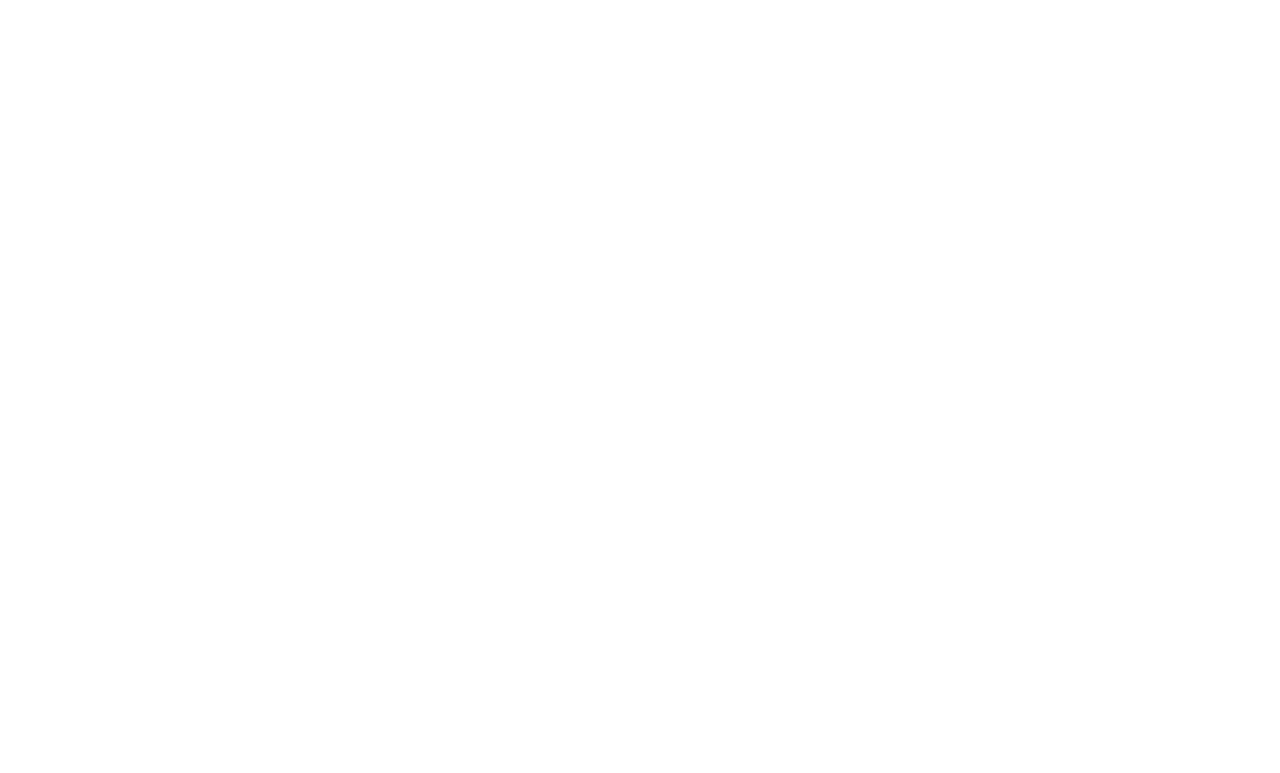
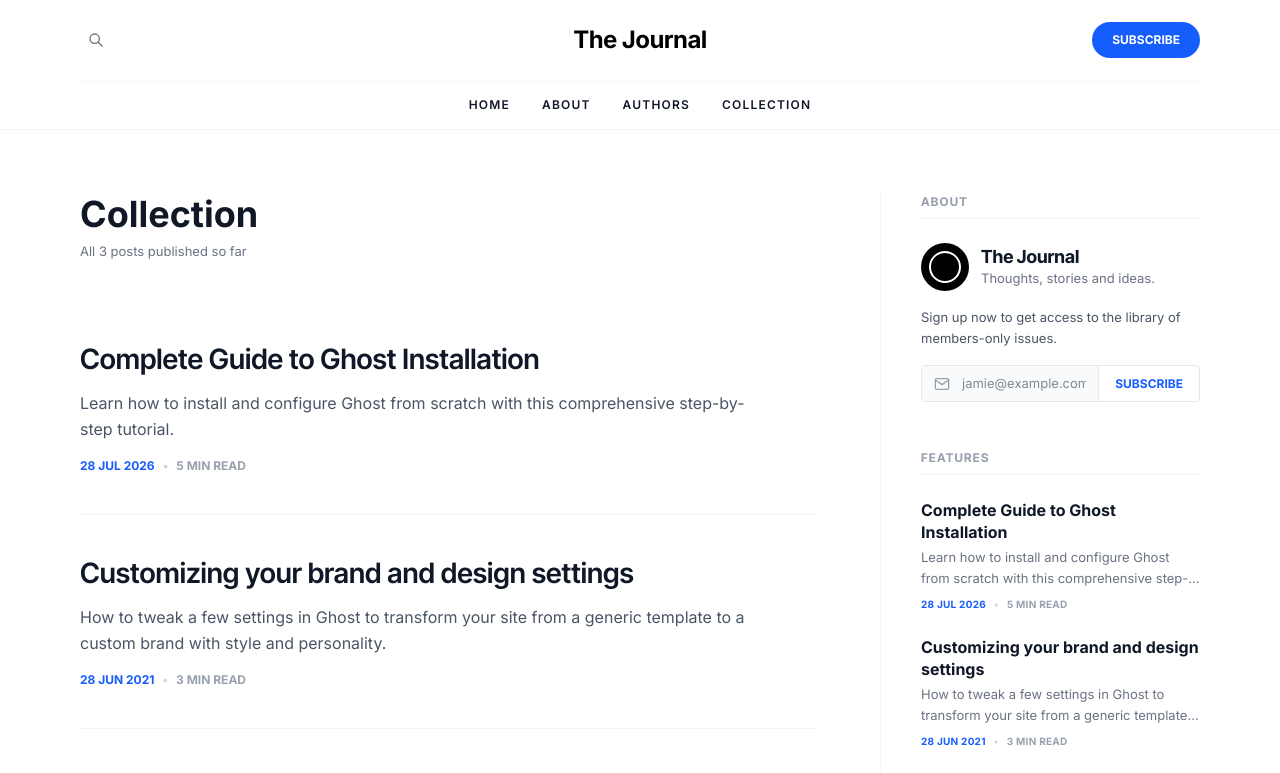
Before and after one commit to gabriersdev/journal-template, a Next.js app: page /collection in a window 1280 px wide. Before the commit this address had no page. Shown: the top 773 px of the page. Built offline with nearby package versions, Linux system fonts and the light colour scheme.

Commit message:
feat: resolvendo TODO e refinando UI

```diff
--- a/app/about/page.tsx
+++ b/app/about/page.tsx
@@ -8,9 +8,10 @@ import {PostCard} from '@/components/post-card';
 import {NewsletterSection} from '@/components/newsletter';
 import {Metadata} from 'next';
 import {appConfigs} from "@/resources/resources";
+import {PageHeading} from '@/components/page-heading';
 
 export const metadata: Metadata = {
-  title: 'About | The Journal',
+  title: `About | ${appConfigs["app-name"]}`,
   description: 'Learn more about The Journal, our mission, and the stories we share.',
 };
 
@@ -33,12 +34,10 @@ export default function About() {
       <main className="container mx-auto px-4 max-w-6xl pt-16">
         <div className="flex flex-col lg:flex-row">
           <div className="w-full lg:flex-1 lg:pr-16">
-            <div className="mb-10">
-              <h1 className="text-4xl font-bold font-inter mb-2">About us</h1>
-              <p className="text-gray-500 text-sm">
-                {appConfigs["app-name"]}
-              </p>
-            </div>
+            <PageHeading
+              title="About us"
+              description={appConfigs["app-name"]}
+            />
 
             <div className="markdown-content">
               <p>
--- a/app/author/[slug]/page.tsx
+++ b/app/author/[slug]/page.tsx
@@ -7,6 +7,8 @@ import {PostCard} from '@/components/post-card';
 import {NewsletterSection} from '@/components/newsletter';
 import {getAuthorBySlug} from '@/resources/authors';
 import {notFound} from 'next/navigation';
+import {PageHeading} from '@/components/page-heading';
+import {appConfigs} from "@/resources/resources";
 
 export async function generateMetadata({params}: { params: Promise<{ slug: string }> }) {
   const resolvedParams = await params;
@@ -15,7 +17,7 @@ export async function generateMetadata({params}: { params: Promise<{ slug: strin
     return {title: 'Author Not Found'};
   }
   return {
-    title: `${author.name} | The Journal`,
+    title: `${author.name} | ${appConfigs["app-name"]}`,
     description: author.bio,
   };
 }
@@ -48,12 +50,10 @@ export default async function AuthorPage({params}: { params: Promise<{ slug: str
 
           {/* Main Content Area */}
           <div className="w-full lg:flex-1 lg:pr-16">
-            <div className="mb-10">
-              <h1 className="text-4xl font-bold font-inter mb-2">Posts by {author.name}</h1>
-              <p className="text-gray-500 text-sm">
-                {posts.length} {posts.length === 1 ? 'post' : 'posts'} published
-              </p>
-            </div>
+            <PageHeading
+              title={`Posts by ${author.name}`}
+              description={`${posts.length} ${posts.length === 1 ? 'post' : 'posts'} published`}
+            />
 
             {posts.length > 0 ? (
               <div className="flex flex-col">
--- /dev/null
+++ b/app/collection/page.tsx
@@ -0,0 +1,57 @@
+import React from 'react';
+import {getPosts, getTopics} from '@/libs/mdx';
+import {Header} from '@/components/header';
+import {Footer} from '@/components/footer';
+import {Sidebar} from '@/components/sidebar';
+import {PostCard} from '@/components/post-card';
+import {NewsletterSection} from '@/components/newsletter';
+import {Metadata} from 'next';
+import {PageHeading} from '@/components/page-heading';
+import {appConfigs} from "@/resources/resources";
+
+export const metadata: Metadata = {
+  title: `Collection | ${appConfigs["app-name"]}`,
+  description: 'All posts from The Journal.',
+};
+
+export default function CollectionPage() {
+  const posts = getPosts();
+  const topics = getTopics();
+
+  const features = posts.slice(0, 4).map(p => ({
+    title: p.metadata.title,
+    description: p.metadata.description,
+    date: p.metadata.date,
+    readTime: p.metadata.readTime,
+    slug: p.slug
+  }));
+
+  return (
+    <div className="bg-white min-h-screen text-gray-900 font-sans">
+      <Header/>
+
+      <main className="container mx-auto px-4 max-w-6xl pt-16">
+        <div className="flex flex-col lg:flex-row">
+
+          <div className="w-full lg:flex-1 lg:pr-16">
+            <PageHeading
+              title="Collection"
+              description={`All ${posts.length} posts published so far`}
+            />
+
+            <div className="flex flex-col mt-8">
+              {posts.map((post) => (
+                <PostCard key={post.slug} slug={post.slug} metadata={post.metadata}/>
+              ))}
+            </div>
+          </div>
+
+          <Sidebar features={features} topics={topics}/>
+        </div>
+      </main>
+
+      <NewsletterSection/>
+      <Footer/>
+    </div>
+  );
+}
--- /dev/null
+++ b/app/subscribe/page.tsx
@@ -0,0 +1,27 @@
+import React from 'react';
+import {Header} from '@/components/header';
+import {Footer} from '@/components/footer';
+import {NewsletterSection} from '@/components/newsletter';
+import {Metadata} from 'next';
+import {appConfigs} from "@/resources/resources";
+
+export const metadata: Metadata = {
+  title: `Subscribe | ${appConfigs["app-name"]}`,
+  description: 'Subscribe to our newsletter.',
+};
+
+export default function SubscribePage() {
+  return (
+    <div className=" text-gray-900 font-sans">
+      <Header/>
+
+      <main className="bg-blue-600 flex items-center justify-center">
+        <div className={"mb-16 mt-20 pb-28"}>
+          <NewsletterSection/>
+        </div>
+      </main>
+
+      <Footer/>
+    </div>
+  );
+}
--- a/app/topic/[topic-name]/page.tsx
+++ b/app/topic/[topic-name]/page.tsx
@@ -6,6 +6,8 @@ import {Sidebar} from '../../../components/sidebar';
 import {PostCard} from '../../../components/post-card';
 import {NewsletterSection} from '../../../components/newsletter';
 import {Metadata} from 'next';
+import {PageHeading} from '../../../components/page-heading';
+import {appConfigs} from "@/resources/resources";
 
 type Props = {
   params: Promise<{ 'topic-name': string }>;
@@ -18,7 +20,7 @@ export async function generateMetadata({params}: Props): Promise<Metadata> {
   const formattedTopic = displayTopic.charAt(0).toUpperCase() + displayTopic.slice(1);
 
   return {
-    title: `${formattedTopic} | The Journal`,
+    title: `${formattedTopic} | ${appConfigs["app-name"]}`,
     description: `Posts related to ${formattedTopic}`,
   };
 }
@@ -58,12 +60,10 @@ export default async function TopicPage({params}: Props) {
 
           {/* Main Content Area */}
           <div className="w-full lg:flex-1 lg:pr-16">
-            <div className="mb-10">
-              <h1 className="text-4xl font-bold text-gray-900 mb-2">Topic: {formattedTopic}</h1>
-              <p className="text-gray-500 text-sm">
-                {posts.length || "No"} {posts.length === 1 ? 'post' : 'posts'} found
-              </p>
-            </div>
+            <PageHeading
+              title={`Topic: ${formattedTopic}`}
+              description={`${posts.length || "No"} ${posts.length === 1 ? 'post' : 'posts'} found`}
+            />
 
             {posts.length > 0 ? (
               <div className="flex flex-col mt-8">
--- a/components/header.tsx
+++ b/components/header.tsx
@@ -1,6 +1,7 @@
 import Link from 'next/link';
 import {getPosts} from '@/libs/mdx';
 import {SearchModal} from './search-modal';
+import {appConfigs} from "@/resources/resources";
 
 export function Header() {
   const posts = getPosts();
@@ -10,20 +11,19 @@ export function Header() {
       <div className="container mx-auto px-4 max-w-6xl">
         <div className="flex items-center justify-between h-20">
           {/* Left spacer for centering logo */}
-          <div className="w-1/3 flex items-center">
+          <div className="w-1/3  flex items-center">
             <SearchModal posts={posts}/>
           </div>
 
           {/* Logo */}
           <div className="w-1/3 text-center">
             <Link href="/" className="text-2xl font-bold tracking-tight text-black">
-              The Journal
+              {appConfigs["app-name"]}
             </Link>
           </div>
 
           {/* Right actions */}
-          {/*TODO - criar diretório /subscribe para inscrição à newsletter que use o componente Newsletter variante "large"*/}
-          <div className="w-1/3 flex justify-end items-center space-x-4">
+          <div className="w-1/3 invisible md:visible md:flex justify-end items-center space-x-4">
             <Link
               href="/subscribe"
               className="bg-blue-600 hover:bg-blue-700 text-white text-xs font-bold uppercase px-5 py-2.5 rounded-full transition-colors"
@@ -34,18 +34,17 @@ export function Header() {
         </div>
 
         {/* Bottom Navigation */}
-        <nav className="flex justify-center space-x-8 py-4 border-t border-gray-50">
+        <nav className="flex justify-center space-x-8 py-4 border-t border-gray-50 line-clamp-1">
           {[
             ['Home', '/'],
             ['About', '/about'],
             ['Authors', '/authors'],
-            // TODO - criar diretório /collection com TODOS os posts (implementar forma de listagem sem limite de 5)
             ['Collection', '/collection'],
-          ].map(([label, href]) => (
+          ].map(([label, href], i, self) => (
             <Link
-              key={label}
+              key={i}
               href={href}
-              className="text-xs font-semibold text-gray-900 uppercase tracking-widest hover:text-blue-600 transition-colors"
+              className={"text-xs font-semibold text-gray-900 uppercase tracking-widest hover:text-blue-600 transition-colors " + ((i === self.length - 1) ? " hidden md:inline-block" : "")}
             >
               {label}
             </Link>
--- /dev/null
+++ b/components/page-heading.tsx
@@ -0,0 +1,17 @@
+import React from 'react';
+
+interface PageHeadingProps {
+  title: React.ReactNode;
+  description: React.ReactNode;
+}
+
+export function PageHeading({ title, description }: PageHeadingProps) {
+  return (
+    <div className="mb-10">
+      <h1 className="text-3xl md:text-4xl font-bold font-inter mb-2">{title}</h1>
+      <p className="text-gray-500 text-sm">
+        {description}
+      </p>
+    </div>
+  );
+}
--- a/components/sidebar.tsx
+++ b/components/sidebar.tsx
@@ -1,6 +1,7 @@
 "use client";
 import Link from 'next/link';
 import {NewsletterForm} from './newsletter';
+import {appConfigs} from "@/resources/resources";
 
 type SidebarProps = {
   features?: { title: string; date: string; readTime: string; slug: string; description: string }[];
@@ -24,7 +25,7 @@ function SidebarAbout({author}: { author?: SidebarProps['author'] }) {
           )}
         </div>
         <div>
-          <h4 className="font-bold text-lg leading-tight">{author ? author.name : 'The Journal'}</h4>
+          <h4 className="font-bold text-lg leading-tight">{author ? author.name : appConfigs["app-name"]}</h4>
           <p className="text-sm text-gray-500">{author ? 'Author' : 'Thoughts, stories and ideas.'}</p>
         </div>
       </div>
--- a/resources/resources.ts
+++ b/resources/resources.ts
@@ -1,8 +1,8 @@
 const siteUrl = "https://your-url.com";
 
-// TODO - documentar a existência deste arquivo e o diretório resources - para quê serve? Qual o objetivo da centralização de informações?
 const contacts = {
   "mail": "your-email@domain.com",
+  "repo": "#",
 }
 
 const appConfigs = {
```
Also changed, not shown: app/[slug]/page.tsx (+6 -3 lines), app/authors/page.tsx (+10 -11 lines), components/footer.tsx (+19 -9 lines), 2 other files (tests, documents, lock files or other folders).
